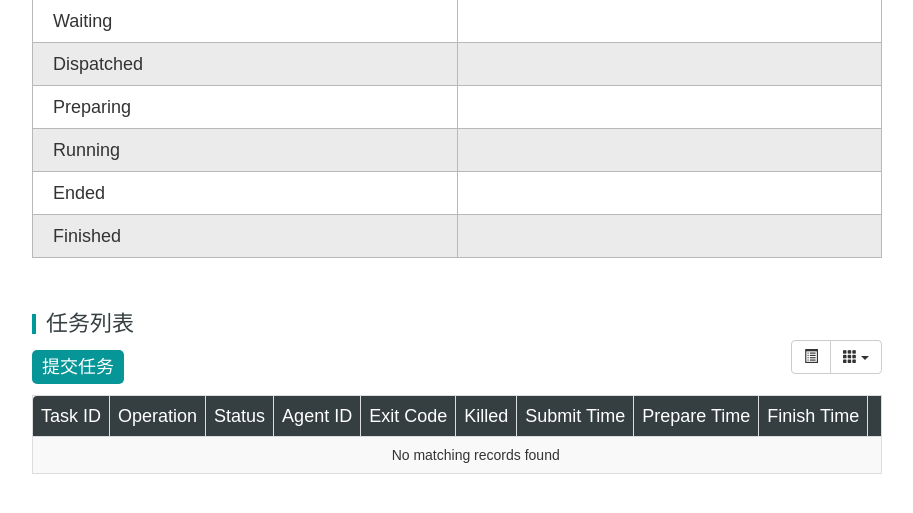
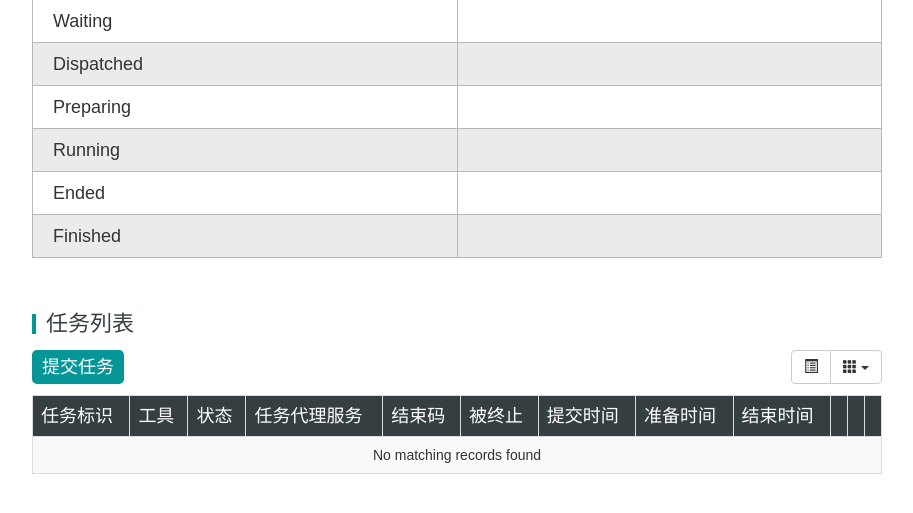
Before and after one commit to zhaiyoujun/bigdataUI, a Python web app: template framework-8d12171/templates/task.html in a window 1280 px wide. Shown: the part 148-661 px from the top of the page, without its empty margins (183-1096 px from the left). Run offline with Jinja, Linux system fonts and the light colour scheme; the template is opened without the code that fills it, so the values that code supplies are empty; some libraries are stand-ins or nearby versions.

Commit message:
update commit

```diff
--- a/framework-8d12171/static/css/llts.css
+++ b/framework-8d12171/static/css/llts.css
@@ -158,10 +158,9 @@ a:focus, a:hover:{
 	border:1px solid #b8b8b8;
 	text-indent:20px;
 }
-.fixed-table-body thead th{
+.bootstrap-table .table > thead > tr > th{
 	border-radius:0;
 }
-
 .fixed-table-body thead th .th-inner {
 	font-size:18px;
 	font-weight:normal;
@@ -174,9 +173,6 @@ a:focus, a:hover:{
 .agents-table tbody tr:nth-child(odd){background-color:#fff;}
 .agents-table tbody tr:nth-child(even){background-color:#ebebeb;}
 
-.fixed-table-toolbar .columns-right{
-	margin-top:0;
-}
 .btn-add{
 	padding:0 10px;
 	background:#069697;
@@ -191,9 +187,8 @@ a:focus, a:hover:{
 
 .btn-delete{
 	width:54px;
+	padding:4px 8px;
 	font-size:16px;
-	height:26px;
-	line-height:26px;
 	color:#fff;
 	border-radius:5px;
 	border:none;
@@ -202,3 +197,9 @@ a:focus, a:hover:{
 .btn-delete:hover{
 	background:#9c0708;
 }
+.padding68{
+	padding:7px 8px !important;
+}
+.padding68 button{
+	padding:0 8px;
+}
--- a/framework-8d12171/static/js/task.js
+++ b/framework-8d12171/static/js/task.js
@@ -48,7 +48,7 @@ $(function () {
 			detailView: false,
 			uniqueId: '__TASK_ID__',
 			columns: [{
-				title: "Task ID",
+				title: "任务标识",
 				field: "__TASK_ID__",
 				formatter: function (value, row, index) {
 					if (row.__FATHER_ID__)
@@ -58,7 +58,7 @@ $(function () {
 					return value;
 				}
 			}, {
-				title: "Operation",
+				title: "工具",
 				field: "__OPERATION__",
 				formatter: function (value, row, index) {
 					if (row.__OPERATION_VERSION__)
@@ -66,27 +66,27 @@ $(function () {
 					return value;
 				}
 			}, {
-				title: "Status",
+				title: "状态",
 				field: "__STATUS__"
 			}, {
-				title: "Agent ID",
+				title: "任务代理服务",
 				field: "__AGENT_ID__"
 			}, {
-				title: "Exit Code",
+				title: "结束码",
 				field: "__EXIT_CODE__"
 			}, {
-				title: "Killed",
+				title: "被终止",
 				field: "__KILLED__"
 			}, {
-				title: "Submit Time",
+				title: "提交时间",
 				field: "__SUBMIT_TIME__",
 				formatter: COMMON.formatTimestamp
 			}, {
-				title: "Prepare Time",
+				title: "准备时间",
 				field: "__PREPARE_TIME__",
 				formatter: COMMON.formatTimestamp
 			}, {
-				title: "Finish Time",
+				title: "结束时间",
 				field: "__FINISH_TIME__",
 				formatter: COMMON.formatTimestamp
 			}, {
--- a/framework-8d12171/templates/task.html
+++ b/framework-8d12171/templates/task.html
@@ -46,21 +46,21 @@
 <div id="submitTaskDLG" class="container-fluid dialog">
 	<form class="form-horizontal" role="form">
 		<div class="form-group">
-			<label class="col-sm-2 control-label">Operation</label>
+			<label class="col-sm-2 control-label">工具</label>
 			<div class="col-sm-10">
 				<select name="operation" class="form-control"></select>
 			</div>
 		</div>
 
 		<div class="form-group">
-			<label class="col-sm-2 control-label">Agent Tags</label>
+			<label class="col-sm-2 control-label">代理标签</label>
 			<div class="col-sm-10">
 				<select name="agentTag" multiple="multiple" class="form-control"></select>
 			</div>
 		</div>
 
 		<div class="form-group">
-			<label class="col-sm-2 control-label">Parameters</label>
+			<label class="col-sm-2 control-label">参数</label>
 			<div class="col-sm-10">
 				<button type="button" class="btn btn-primary btn-block" data-id="task-add-param">添加</button>
 			</div>
```
Also changed, not shown: framework-8d12171/static/js/agent.js (+4 -4 lines), framework-8d12171/static/js/tool.js (+4 -3 lines), framework-8d12171/templates/tool.html (+5 -5 lines).
